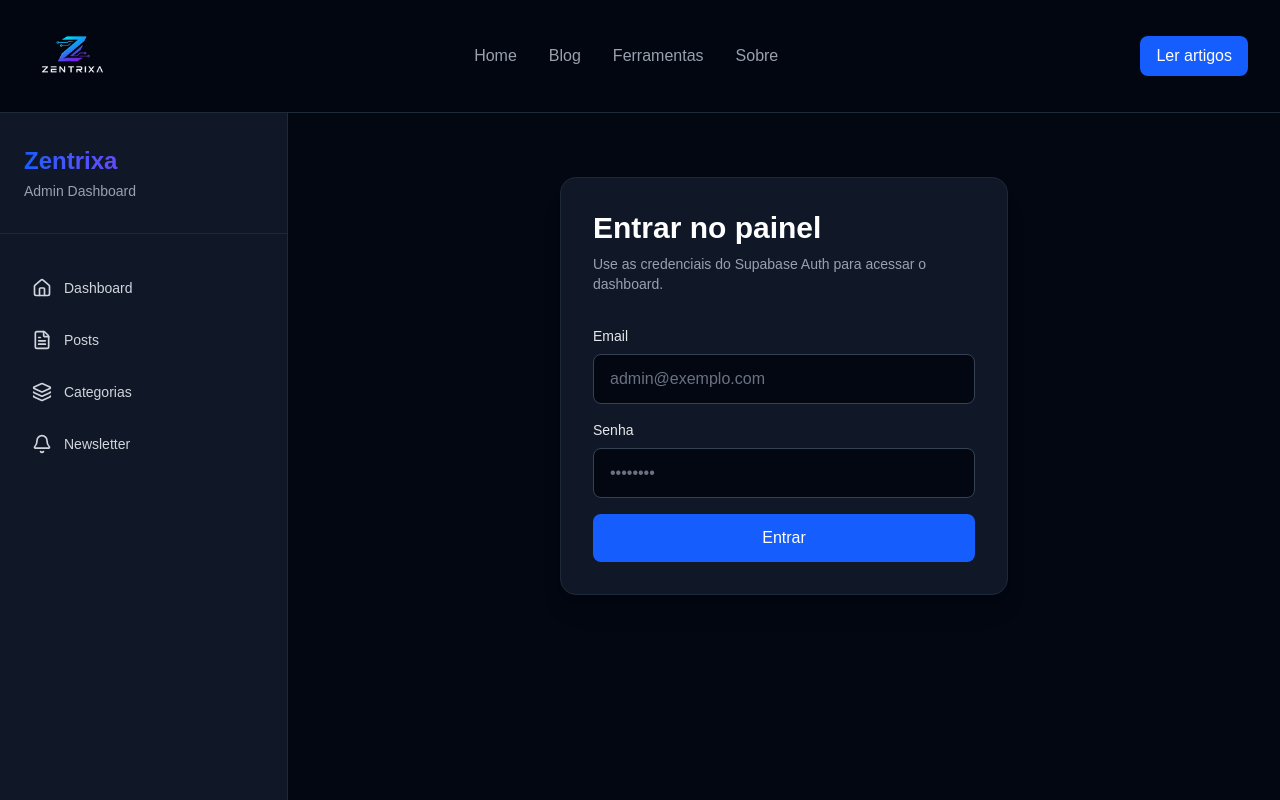
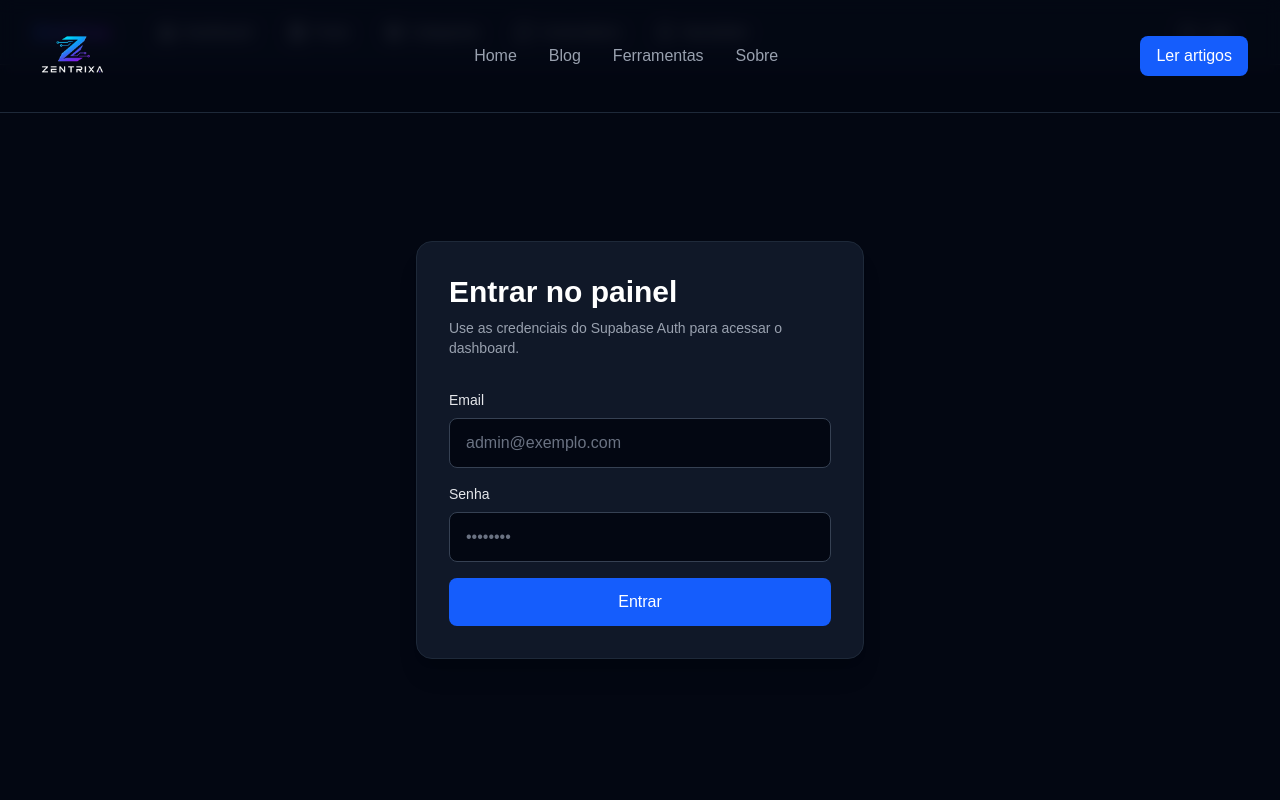
Before and after one commit to JOAO-PEDRO-FRANCO-BARBOSA/Projeto-Blog, a Next.js app: page /admin/login in a window 1280 px wide. Shown: the top 800 px of the page. Built offline with nearby package versions, Linux system fonts and the light colour scheme.

Commit message:
style: Ajustando o layout e UI do painel de admin

```diff
--- a/app/admin/layout.tsx
+++ b/app/admin/layout.tsx
@@ -1,141 +1,21 @@
 'use client';
 
-import Link from 'next/link';
-import { usePathname, useRouter } from 'next/navigation';
+import { CategoryModal } from '@/components/admin/CategoryModal';
+import { AdminHeader } from '@/components/admin/AdminHeader';
 import { useState } from 'react';
-import { Home, FileText, Layers, Bell, LogOut, X } from 'lucide-react';
-import { CategoryModal } from '@/components/admin/CategoryModal';
-
-type NavItem = {
-  label: string;
-  href: string;
-  icon: React.ReactNode;
-  onClick?: () => void;
-};
 
 export default function AdminLayout({ children }: { children: React.ReactNode }) {
-  const pathname = usePathname();
-  const router = useRouter();
-  const [isMobileSidebarOpen, setIsMobileSidebarOpen] = useState(false);
   const [isCategoryModalOpen, setIsCategoryModalOpen] = useState(false);
 
-  const handleLogout = async () => {
-    try {
-      const response = await fetch('/api/admin/logout', { method: 'POST' });
-      if (response.ok) {
-        router.push('/admin/login');
-      }
-    } catch (error) {
-      console.error('Logout failed:', error);
-    }
-  };
+  return (
+    <div className="min-h-screen bg-gray-950">
+      {/* Fixed Header */}
+      <AdminHeader />
 
-  const isActive = (href: string): boolean => {
-    if (href === '/admin' && pathname === '/admin') return true;
-    if (href !== '/admin' && pathname.startsWith(href)) return true;
-    return false;
-  };
-
-  const navItems: NavItem[] = [
-    { label: 'Dashboard', href: '/admin', icon: <Home size={20} /> },
-    { label: 'Posts', href: '/admin', icon: <FileText size={20} /> },
-    { label: 'Categorias', href: '#', icon: <Layers size={20} />, onClick: () => setIsCategoryModalOpen(true) },
-    { label: 'Newsletter', href: '/admin', icon: <Bell size={20} /> },
-  ];
-
-  return (
-    <div className="flex min-h-screen bg-gray-950">
-      {/* Sidebar */}
-      <aside
-        className={`fixed top-0 left-0 h-screen w-72 bg-gray-900 border-r border-gray-800 flex flex-col transition-transform duration-300 z-50 md:relative md:translate-x-0 ${
-          isMobileSidebarOpen ? 'translate-x-0' : '-translate-x-full md:translate-x-0'
-        }`}
-      >
-        {/* Close button for mobile */}
-        <button
-          onClick={() => setIsMobileSidebarOpen(false)}
-          className="absolute top-4 right-4 md:hidden text-gray-400 hover:text-white"
-        >
-          <X size={24} />
-        </button>
-
-        {/* Logo/Branding */}
-        <div className="px-6 py-8 border-b border-gray-800">
-          <h1 className="text-2xl font-bold bg-gradient-to-r from-blue-600 to-purple-600 bg-clip-text text-transparent">
-            Zentrixa
-          </h1>
-          <p className="text-sm text-gray-400 mt-1">Admin Dashboard</p>
-        </div>
-
-        {/* Navigation Links */}
-        <nav className="flex-1 px-4 py-8">
-          <ul className="space-y-2">
-            {navItems.map((item) => (
-              <li key={item.label}>
-                {item.onClick ? (
-                  <button
-                    onClick={() => {
-                      item.onClick?.();
-                      setIsMobileSidebarOpen(false);
-                    }}
-                    className={`w-full flex items-center gap-3 px-4 py-3 rounded-lg transition-colors ${
-                      isActive(item.href)
-                        ? 'bg-blue-600 text-white'
-                        : 'text-gray-300 hover:bg-gray-800'
-                    }`}
-                  >
-                    {item.icon}
-                    <span className="text-sm font-medium">{item.label}</span>
-                  </button>
-                ) : (
-                  <Link
-                    href={item.href}
-                    onClick={() => setIsMobileSidebarOpen(false)}
-                    className={`flex items-center gap-3 px-4 py-3 rounded-lg transition-colors ${
-                      isActive(item.href)
-                        ? 'bg-blue-600 text-white'
-                        : 'text-gray-300 hover:bg-gray-800'
-                    }`}
-                  >
-                    {item.icon}
-                    <span className="text-sm font-medium">{item.label}</span>
-                  </Link>
-                )}
-              </li>
-            ))}
-          </ul>
-        </nav>
-
-        {/* Logout Button */}
-        <div className="px-4 py-6 border-t border-gray-800">
-          <button
-            onClick={handleLogout}
-            className="w-full flex items-center gap-3 px-4 py-3 text-gray-300 rounded-lg hover:bg-gray-800 transition-colors"
-          >
-            <LogOut size={20} />
-            <span className="text-sm font-medium">Sair</span>
-          </button>
-        </div>
-      </aside>
-
-      {/* Main Content */}
-      <div className="flex-1 flex flex-col overflow-hidden">
-        {/* Mobile Header */}
-        <div className="md:hidden bg-gray-900 border-b border-gray-800 px-4 py-4 flex items-center justify-between">
-          <h2 className="text-white font-semibold">Admin</h2>
-          <button
-            onClick={() => setIsMobileSidebarOpen(true)}
-            className="text-gray-400 hover:text-white"
-          >
-            <FileText size={24} />
-          </button>
-        </div>
-
-        {/* Content Area */}
-        <main className="flex-1 overflow-auto bg-gray-950 text-white">
-          {children}
-        </main>
-      </div>
+      {/* Main Content with top padding for fixed header */}
+      <main className="pt-16">
+        {children}
+      </main>
 
       {/* Category Modal */}
       <CategoryModal
--- /dev/null
+++ b/components/admin/AdminHeader.tsx
@@ -0,0 +1,87 @@
+'use client';
+
+import Link from 'next/link';
+import { usePathname, useRouter } from 'next/navigation';
+import { Home, FileText, Layers, MessageCircle, Bell, LogOut } from 'lucide-react';
+
+type NavItem = {
+  label: string;
+  href: string;
+  icon: React.ReactNode;
+  isActive: boolean;
+};
+
+export function AdminHeader() {
+  const pathname = usePathname();
+  const router = useRouter();
+
+  const isActive = (href: string): boolean => {
+    if (href === '/admin' && pathname === '/admin') return true;
+    if (href !== '/admin' && pathname.startsWith(href)) return true;
+    return false;
+  };
+
+  const navItems: NavItem[] = [
+    { label: 'Dashboard', href: '/admin', icon: <Home size={18} />, isActive: isActive('/admin') },
+    { label: 'Posts', href: '/admin', icon: <FileText size={18} />, isActive: isActive('/admin/posts') },
+    { label: 'Categorias', href: '/admin/categories', icon: <Layers size={18} />, isActive: isActive('/admin/categories') },
+    { label: 'Comentários', href: '/admin', icon: <MessageCircle size={18} />, isActive: isActive('/admin/comments') },
+    { label: 'Newsletter', href: '/admin', icon: <Bell size={18} />, isActive: isActive('/admin/newsletter') },
+  ];
+
+  const handleLogout = async () => {
+    try {
+      const response = await fetch('/api/admin/logout', { method: 'POST' });
+      if (response.ok) {
+        router.push('/admin/login');
+      }
+    } catch (error) {
+      console.error('Logout failed:', error);
+    }
+  };
+
+  return (
+    <header className="fixed top-0 left-0 right-0 z-40 bg-gray-900/50 backdrop-blur border-b border-white/10">
+      <div className="mx-auto max-w-7xl px-4 sm:px-6 lg:px-8">
+        <div className="flex items-center justify-between h-16">
+          {/* Logo/Brand */}
+          <div className="flex-shrink-0">
+            <h1 className="text-xl font-bold bg-gradient-to-r from-blue-600 to-purple-600 bg-clip-text text-transparent">
+              Zentrixa
+            </h1>
+          </div>
+
+          {/* Navigation Links */}
+          <nav className="flex-1 ml-8">
+            <div className="flex gap-1">
+              {navItems.map((item) => (
+                <Link
+                  key={item.label}
+                  href={item.href}
+                  className={`flex items-center gap-2 px-4 py-2 rounded-lg transition-colors text-sm font-medium ${
+                    item.isActive
+                      ? 'bg-blue-600/20 text-blue-400 border border-blue-500/30'
+                      : 'text-gray-300 hover:text-gray-100 hover:bg-gray-800/50'
+                  }`}
+                >
+                  {item.icon}
+                  <span>{item.label}</span>
+                </Link>
+              ))}
+            </div>
+          </nav>
+
+          {/* Logout Button */}
+          <button
+            onClick={handleLogout}
+            className="flex items-center gap-2 px-4 py-2 rounded-lg text-sm font-medium text-gray-300 hover:text-gray-100 hover:bg-gray-800/50 transition-colors ml-4"
+            title="Sair"
+          >
+            <LogOut size={18} />
+            <span className="hidden sm:inline">Sair</span>
+          </button>
+        </div>
+      </div>
+    </header>
+  );
+}
```
